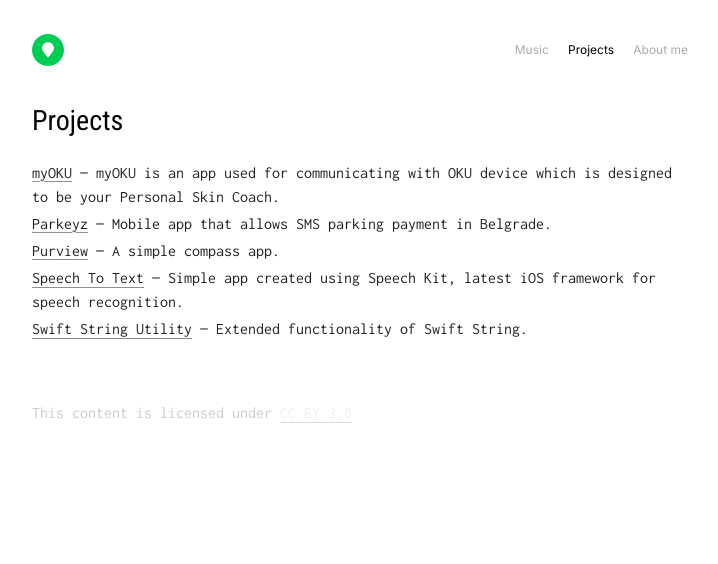
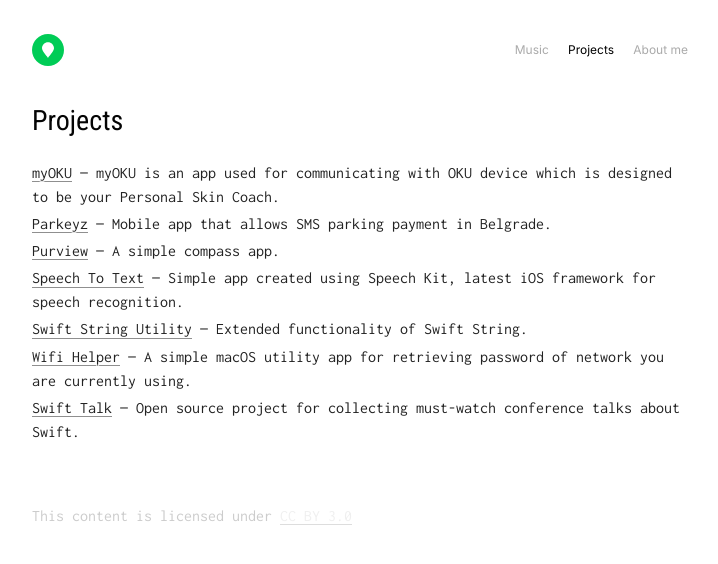
Before and after one commit to nemanjavlahovic/nemanjavlahovic.github.io, a Jekyll site: the page built from projects/index.html, in a window 1280 px wide. Shown: the top 564 px of the page, without its empty margins (280-998 px from the left). Built offline with Jekyll 4.4.1, drawn with Linux system fonts in a browser that asks for light colours.

Commit message:
Update projects.yml

```diff
--- a/_data/projects.yml
+++ b/_data/projects.yml
@@ -17,3 +17,11 @@
 - name:  Swift String Utility
   url:   https://github.com/nemanjavlahovic/SwiftStringUtility
   descr: Extended functionality of Swift String.
+
+- name:  Wifi Helper
+  url:   https://github.com/nemanjavlahovic/WifiHelper
+  descr: A simple macOS utility app for retrieving password of network you are currently using.
+
+- name:  Swift Talk
+  url:   https://github.com/nemanjavlahovic/swift-must-watch
+  descr: Open source project for collecting must-watch conference talks about Swift.
```
